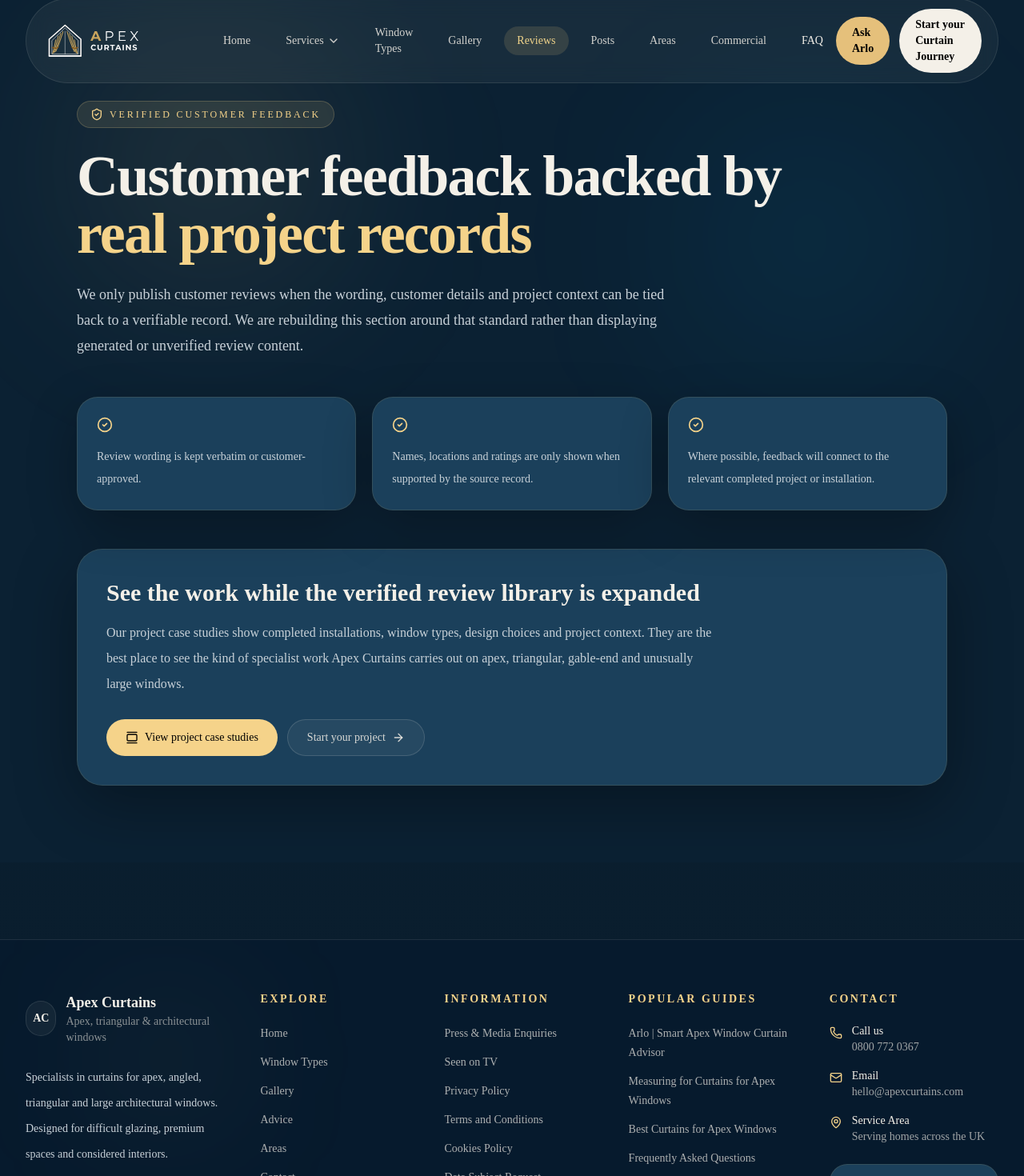
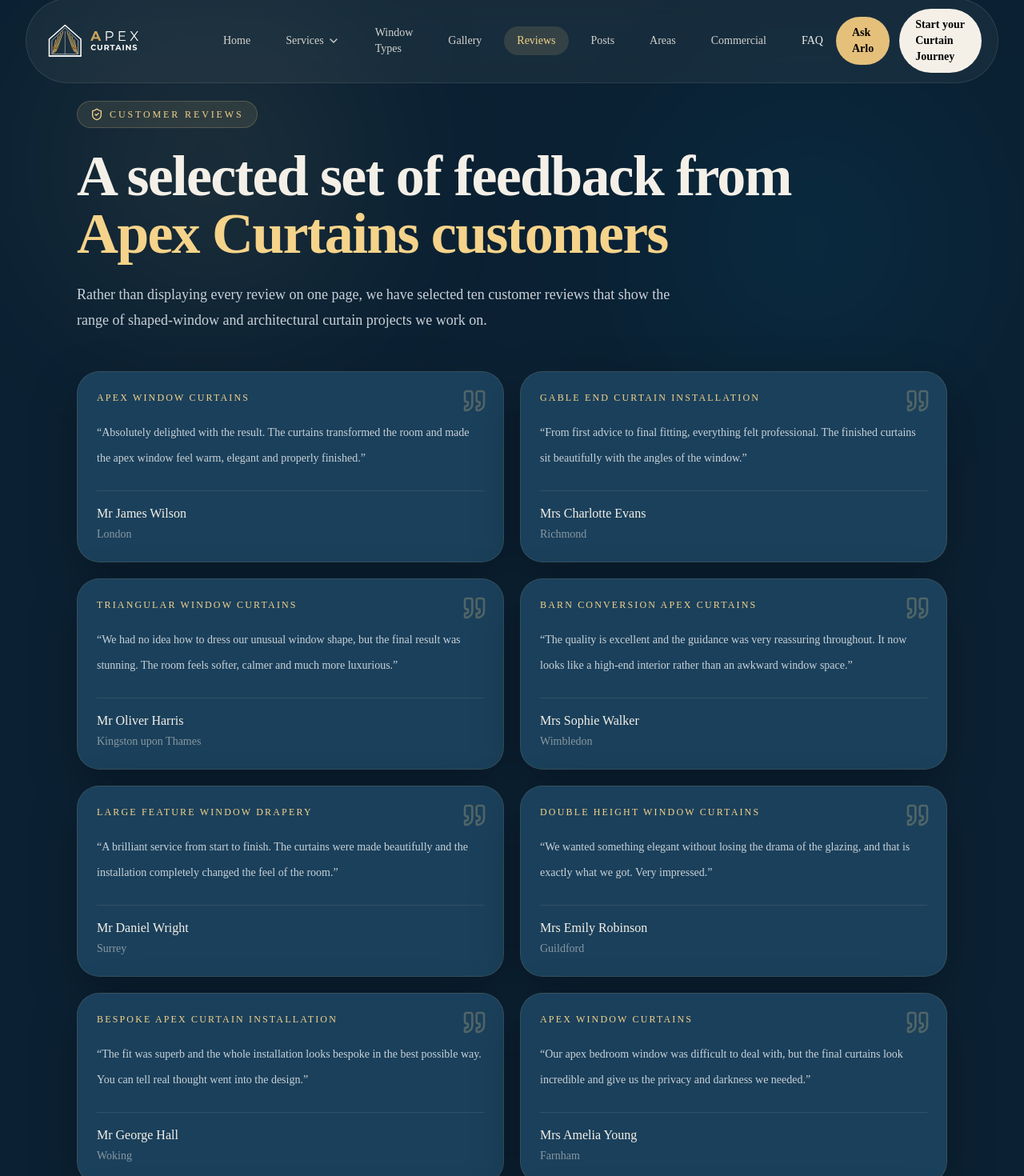
Before and after one commit to Nylon1/Apexcurtains, a Next.js app: page /reviews in a window 1280 px wide. Shown: the part 18-1488 px from the top of the page at 80% size. Built offline with nearby package versions, Linux system fonts and the light colour scheme.

Commit message:
Restore curated customer reviews

```diff
--- a/app/reviews/page.tsx
+++ b/app/reviews/page.tsx
@@ -1,16 +1,93 @@
 import type { Metadata } from "next";
 import Link from "next/link";
-import { ArrowRight, CheckCircle2, GalleryVertical, ShieldCheck } from "lucide-react";
+import { ArrowRight, GalleryVertical, Quote, ShieldCheck } from "lucide-react";
 
 export const metadata: Metadata = {
-  title: { absolute: "Customer Feedback | Apex Curtains" },
+  title: { absolute: "Customer Reviews | Apex Curtains" },
   description:
-    "Customer feedback for Apex Curtains is published only when it can be tied to a verifiable customer or project record.",
-  robots: {
-    index: false,
-    follow: true,
+    "Read a selected set of customer reviews for Apex Curtains and see project case studies for apex, triangular, gable-end and unusual windows.",
+  alternates: {
+    canonical: "https://www.apexcurtains.com/reviews",
+  },
+  openGraph: {
+    title: "Customer Reviews | Apex Curtains",
+    description:
+      "Selected customer reviews for Apex Curtains and specialist architectural-window curtain projects across the UK.",
+    url: "https://www.apexcurtains.com/reviews",
+    siteName: "Apex Curtains",
+    type: "website",
   },
 };
+
+type Review = {
+  name: string;
+  location: string;
+  text: string;
+  projectType: string;
+};
+
+const reviews: Review[] = [
+  {
+    name: "Mr James Wilson",
+    location: "London",
+    text: "Absolutely delighted with the result. The curtains transformed the room and made the apex window feel warm, elegant and properly finished.",
+    projectType: "Apex Window Curtains",
+  },
+  {
+    name: "Mrs Charlotte Evans",
+    location: "Richmond",
+    text: "From first advice to final fitting, everything felt professional. The finished curtains sit beautifully with the angles of the window.",
+    projectType: "Gable End Curtain Installation",
+  },
+  {
+    name: "Mr Oliver Harris",
+    location: "Kingston upon Thames",
+    text: "We had no idea how to dress our unusual window shape, but the final result was stunning. The room feels softer, calmer and much more luxurious.",
+    projectType: "Triangular Window Curtains",
+  },
+  {
+    name: "Mrs Sophie Walker",
+    location: "Wimbledon",
+    text: "The quality is excellent and the guidance was very reassuring throughout. It now looks like a high-end interior rather than an awkward window space.",
+    projectType: "Barn Conversion Apex Curtains",
+  },
+  {
+    name: "Mr Daniel Wright",
+    location: "Surrey",
+    text: "A brilliant service from start to finish. The curtains were made beautifully and the installation completely changed the feel of the room.",
+    projectType: "Large Feature Window Drapery",
+  },
+  {
+    name: "Mrs Emily Robinson",
+    location: "Guildford",
+    text: "We wanted something elegant without losing the drama of the glazing, and that is exactly what we got. Very impressed.",
+    projectType: "Double Height Window Curtains",
+  },
+  {
+    name: "Mr George Hall",
+    location: "Woking",
+    text: "The fit was superb and the whole installation looks bespoke in the best possible way. You can tell real thought went into the design.",
+    projectType: "Bespoke Apex Curtain Installation",
+  },
+  {
+    name: "Mrs Amelia Young",
+    location: "Farnham",
+    text: "Our apex bedroom window was difficult to deal with, but the final curtains look incredible and give us the privacy and darkness we needed.",
+    projectType: "Apex Window Curtains",
+  },
+  {
+    name: "Mr William Allen",
+    location: "Camberley",
+    text: "Excellent workmanship and a very polished overall experience. The curtains add softness and warmth without taking away from the architecture.",
+    projectType: "Gable End Curtain Installation",
+  },
+  {
+    name: "Mrs Isabella King",
+    location: "Ascot",
+    text: "Apex Curtains really understood what the room needed. The result feels luxurious, tailored and perfectly suited to the shape of the window.",
+    projectType: "Triangular Window Curtains",
+  },
+];
 
 export default function ReviewsPage() {
   return (
@@ -24,43 +101,44 @@
         <div className="max-w-4xl">
           <div className="inline-flex items-center gap-2 rounded-full border border-[#f5d38a]/20 bg-[#f5d38a]/10 px-4 py-2 text-xs uppercase tracking-[0.24em] text-[#f5d38a]">
             <ShieldCheck className="h-4 w-4" />
-            Verified customer feedback
+            Customer reviews
           </div>
 
           <h1 className="mt-6 text-4xl font-semibold tracking-tight sm:text-5xl lg:text-7xl">
-            Customer feedback backed by
-            <span className="text-[#f5d38a]"> real project records</span>
+            A selected set of feedback from
+            <span className="text-[#f5d38a]"> Apex Curtains customers</span>
           </h1>
 
           <p className="mt-6 max-w-3xl text-base leading-8 text-white/70 sm:text-lg">
-            We only publish customer reviews when the wording, customer details and project context
-            can be tied back to a verifiable record. We are rebuilding this section around that
-            standard rather than displaying generated or unverified review content.
+            Rather than displaying every review on one page, we have selected ten customer reviews
+            that show the range of shaped-window and architectural curtain projects we work on.
           </p>
         </div>
 
-        <div className="mt-12 grid gap-5 md:grid-cols-3">
-          {[
-            "Review wording is kept verbatim or customer-approved.",
-            "Names, locations and ratings are only shown when supported by the source record.",
-            "Where possible, feedback will connect to the relevant completed project or installation.",
-          ].map((item) => (
-            <div
-              key={item}
-              className="rounded-[26px] border border-white/10 bg-white/[0.04] p-6 shadow-[0_20px_60px_rgba(0,0,0,0.28)]"
+        <div className="mt-12 grid gap-5 md:grid-cols-2">
+          {reviews.map((review) => (
+            <article
+              key={`${review.name}-${review.location}`}
+              className="relative rounded-[28px] border border-white/10 bg-white/[0.045] p-6 shadow-[0_20px_60px_rgba(0,0,0,0.28)]"
             >
-              <CheckCircle2 className="h-5 w-5 text-[#f5d38a]" />
-              <p className="mt-4 text-sm leading-7 text-white/72">{item}</p>
-            </div>
+              <Quote className="absolute right-5 top-5 h-8 w-8 text-[#f5d38a]/25" />
+              <div className="pr-10 text-xs uppercase tracking-[0.18em] text-[#f5d38a]">
+                {review.projectType}
+              </div>
+              <p className="mt-5 text-sm leading-8 text-white/76">“{review.text}”</p>
+              <div className="mt-6 border-t border-white/10 pt-4">
+                <div className="font-medium text-white">{review.name}</div>
+                <div className="mt-1 text-sm text-white/50">{review.location}</div>
+              </div>
+            </article>
           ))}
         </div>
 
         <div className="mt-12 rounded-[32px] border border-white/10 bg-white/[0.04] p-7 shadow-[0_24px_80px_rgba(0,0,0,0.32)] md:p-9">
-          <h2 className="text-2xl font-semibold sm:text-3xl">See the work while the verified review library is expanded</h2>
+          <h2 className="text-2xl font-semibold sm:text-3xl">See the installations behind the specialist work</h2>
           <p className="mt-4 max-w-3xl text-sm leading-8 text-white/68 sm:text-base">
             Our project case studies show completed installations, window types, design choices and
-            project context. They are the best place to see the kind of specialist work Apex Curtains
-            carries out on apex, triangular, gable-end and unusually large windows.
+            project context across apex, triangular, gable-end and unusually large windows.
           </p>
 
           <div className="mt-7 flex flex-col gap-3 sm:flex-row">
```
